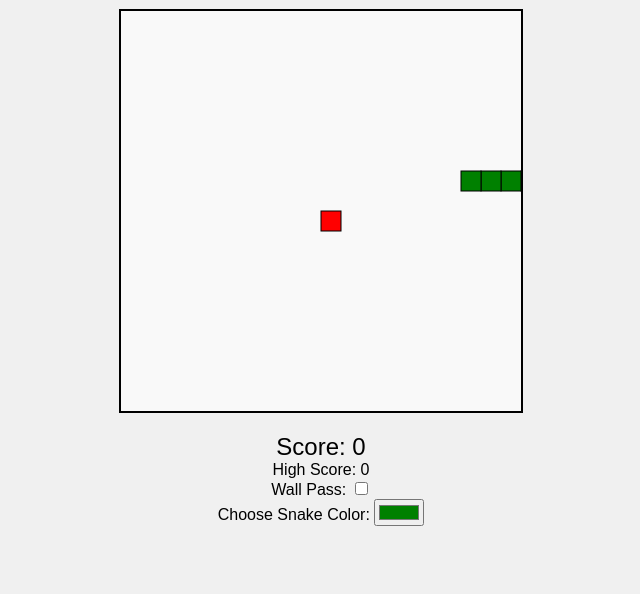
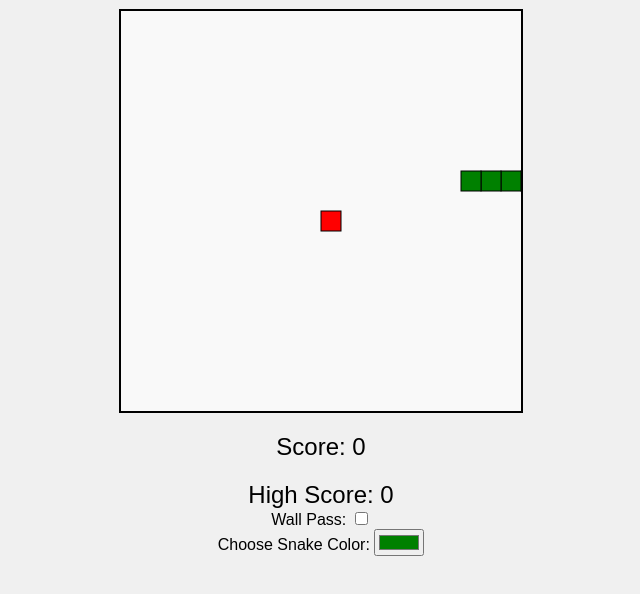
Before and after one commit to deep941/SNAKES-Game, a plain HTML site: page index.html in a window 1280 px wide. Shown: the part 78-672 px from the top of the page, without its empty margins (319-959 px from the left). Drawn offline with Linux system fonts and the light colour scheme.

Commit message:
Update style.css

```diff
--- a/style.css
+++ b/style.css
@@ -1,6 +1,4 @@
-/* style.css */
-body
-{
+body {
     font-family: 'Arial', sans-serif;
     text-align: center;
     margin: 0;
@@ -8,26 +6,22 @@ body
     background-color: #f0f0f0;
 }
 
-h1
-{
+h1 {
     margin-top: 20px;
 }
 
-.game-container
-{
+.game-container {
     display: flex;
     justify-content: center;
     margin-top: 30px;
 }
 
-canvas
-{
+canvas {
     border: 2px solid #000;
     background-color: #f9f9f9;
 }
 
-#score
-{
+#score, #highScore {
     margin-top: 20px;
     font-size: 24px;
 }
```
